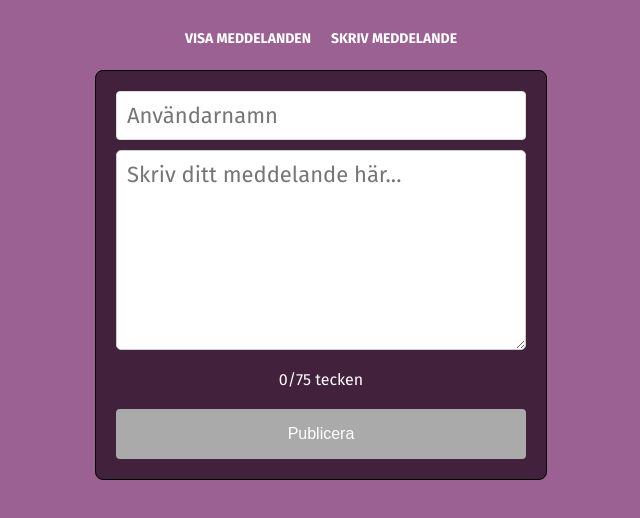
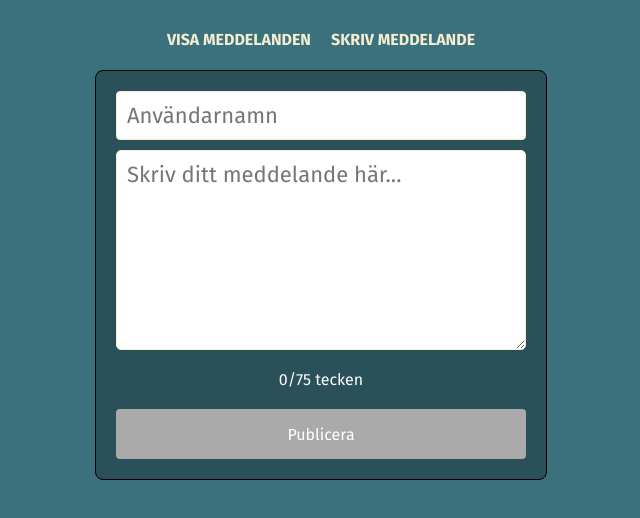
Before and after one commit to Eikei7/Anslagstavla, a React (Create React App) app in the folder anslagstavla-frontend/: page /post in a window 1280 px wide. Shown: the top 518 px of the page, without its empty margins (319-959 px from the left). Built offline with nearby package versions, Linux system fonts and the light colour scheme.

Commit message:
Style changes and comment removal

```diff
--- a/anslagstavla-frontend/src/App.css
+++ b/anslagstavla-frontend/src/App.css
@@ -13,7 +13,6 @@ body {
   font-size: 20px;
 }
 
-
 .tavlan {
   max-width: 410px;
   margin: 0 auto;
@@ -21,13 +20,13 @@ body {
   padding: 20px;
   border: 1px solid #000000;
   border-radius: 8px;
-  background-color: #42213D;
+  background-color: #2a5059;
 }
 
 .tavlan h1 {
   text-align: center;
   font-size: 40px;
-  color: #ffffff;
+  color: #f4edd0;
 }
 
 .tavlan p {
@@ -40,7 +39,7 @@ body {
   width: 100%;
   padding: 10px;
   margin-bottom: 10px;
-  border: 1px solid #ddd;
+  border: 1px solid #f4edd0;
   border-radius: 4px;
   font-size: 22px;
   box-sizing: border-box;
@@ -59,15 +58,16 @@ body {
   padding: 10px;
   font-size: 22px;
   border-radius: 5px;
-  border: 1px solid #ccc;
+  border: 1px solid #f4edd0;
   box-sizing: border-box;
   font-family: 'Fira Sans', sans-serif;
 }
 
 .tavlan button {
+  font-family: 'Fira Sans', sans-serif;
   width: 100%;
   padding: 10px;
-  background-color: #683257;
+  background-color: #3B717D;
   color: white;
   font-size: 16px;
   height: 50px;
@@ -78,24 +78,24 @@ body {
 }
 
 .tavlan button:disabled {
-  background-color: #aaa; /* Grå för inaktiv knapp */
+  background-color: #aaa;
   cursor: not-allowed;
 }
 
 .tavlan button:hover:enabled {
-  background-color: #BD4089; /* Mörkare blå vid hover */
+  background-color: #4E96A6;
 }
 
 ul {
   display: grid;
-  grid-template-columns: repeat(auto-fill, minmax(200px, 1fr)); /* Responsivt rutnät */
-  grid-gap: 35px; /* Mellanrum mellan rutorna */
+  grid-template-columns: repeat(auto-fill, minmax(200px, 1fr));
+  grid-gap: 35px;
   padding: 0;
-  list-style-type: none; /* Ta bort standardpunktlista */
+  list-style-type: none;
 }
 
 ul li {
-  background-color: white;
+  background-color: #f4edd0;
   padding: 15px;
   border-radius: 8px;
   box-shadow: 0 2px 5px rgba(0, 0, 0, 0.1);
@@ -113,105 +113,102 @@ ul li {
 ul li::after {
   content: '';
   position: absolute;
-  bottom: -15px; /* Position under pratbubblan */
-  left: 20px; /* Justera detta för att flytta pratbubblans spets */
+  bottom: -15px;
+  left: 20px;
   border-width: 15px 15px 0;
   border-style: solid;
-  border-color: #f1f1f1 transparent transparent transparent; /* Triangel med samma färg som pratbubblan */
+  border-color: #f4edd0 transparent transparent transparent;
 }
 
 ul li .date {
   font-size: 16px;
-  color: gray; /* Grå text för datum och tid */
+  color: gray;
   position: absolute;
-  top: 10px; /* Positionerar 10px från toppen */
-  left: 10px; /* Positionerar 10px från vänster */
+  top: 10px;
+  left: 10px;
   text-align: left;
 }
 
 ul li .message {
   font-size: 20px;
-  margin: auto 0; /* Placera meddelandet i mitten */
+  margin: auto 0;
 }
 
 ul li .username {
   font-size: 20px;
   position: absolute;
-  left: 20px; /* Positionerar 10px från vänster */
-  bottom: 20px; /* Positionerar 10px från botten */
-  font-weight: bold; /* Fetare stil för användarnamnet */
-  margin-top: auto; /* Placera namnet längst ned */
+  left: 20px;
+  bottom: 20px;
+  font-weight: bold;
+  margin-top: auto;
 }
 
 ul li button {
   padding: 5px 10px;
   background-color: #28a745;
-  color: white;
+  color: #f4edd0;
   border: none;
   border-radius: 4px;
+  font-family: 'Fira Sans', sans-serif;
   cursor: pointer;
   transition: background-color 0.3s ease;
-  align-self: flex-end; /* Placera knappen längst ned till höger */
-  width: auto; /* Se till att knappen inte tar upp hela bredden */
-  max-width: 180px; /* Sätter en maxbredd för knappen */
+  align-self: flex-end;
+  width: auto;
+  max-width: 180px;
 }
 
 ul li button:hover {
   background-color: #218838;
 }
 
-/* Styling för navigeringen och centrering */
 .nav-container {
-  position: fixed; /* Gör att navigeringen stannar på en fast position */
-  top: 0; /* Placera navigeringen längst upp */
-  left: 50%; /* Justera till vänster */
+  position: fixed;
+  top: 0;
+  left: 50%;
   transform: translateX(-50%);
-  display: flex; /* Flexbox för att arrangera länkarna horisontellt */
-  justify-content: center; /* Centrerar navigeringen horisontellt */
-  align-items: center; /* Centrerar länkarna vertikalt inom sin container */
-  gap: 20px; /* Utrymme mellan navigeringslänkarna */
+  display: flex;
+  justify-content: center;
+  align-items: center;
+  gap: 20px;
   padding: 10px;
   max-width: 420px;
-  background-color: #9b6192;
+  background-color: #3B717D;
   border-radius: 5px;
-  margin-top: 20px; /* Skapa lite utrymme ovanför navigeringen */
+  margin-top: 20px;
   z-index: 1000;
 }
 
-/* Styling för varje länk */
 .nav-item {
-  font-size: 14px;
+  font-size: 16px;
 }
 
-/* Styling för länkar */
 .nav-item a {
   text-decoration: none;
   text-transform: uppercase;
-  color: #ffffff; /* Länkfärg */
+  color: #f4edd0;
   font-weight: bold;
 }
 
 .nav-item a:hover {
-  color: #0056b3; /* Länkfärg vid hovring */
+  color: #0056b3;
   text-decoration: underline;
 }
-/* Modalens overlay som täcker hela sidan */
+
 .modal-overlay {
   position: fixed;
   top: 0;
   left: 0;
   width: 100%;
   height: 100%;
-  background-color: rgba(0, 0, 0, 0.5); /* Mörk bakgrund för att fokusera på modalen */
+  background-color: rgba(0, 0, 0, 0.5);
   display: flex;
   justify-content: center;
   align-items: center;
-  z-index: 1000; /* Se till att modalen ligger över allt annat innehåll */
+  z-index: 1000;
 }
 
-/* Modalens innehåll */
 .modal-content {
-  background-color: white;
+  background-color: #f4edd0;
   padding: 20px;
   border-radius: 10px;
   width: 300px;
@@ -232,8 +229,8 @@ ul li button:hover {
   width: 100px;
   height: 40px;
   margin-right: 10px;
-  background-color: #683257;
-  color: white;
+  background-color: #3B717D;
+  color: #ffffff;
   border: none;
   border-radius: 5px;
   cursor: pointer;
--- a/anslagstavla-frontend/src/components/Anslagstavla.jsx
+++ b/anslagstavla-frontend/src/components/Anslagstavla.jsx
@@ -22,10 +22,10 @@ const Anslagstavla = () => {
     const [error, setError] = useState('');
     const [editingMessageId, setEditingMessageId] = useState(null);
     const [currentMessageText, setCurrentMessageText] = useState('');
-    const [inputMessageId, setInputMessageId] = useState(''); // För inmatning av ID
-    const [updateError, setUpdateError] = useState(''); // För uppdateringsfel
-    const [sortOrder, setSortOrder] = useState('newest'); // Håller reda på sorteringsordning
-    const [filterUser, setFilterUser] = useState(''); // Håller reda på vald användare för filtrering
+    const [inputMessageId, setInputMessageId] = useState('');
+    const [updateError, setUpdateError] = useState('');
+    const [sortOrder, setSortOrder] = useState('newest');
+    const [filterUser, setFilterUser] = useState('');
 
     const fetchMessages = async () => {
         try {
@@ -33,7 +33,6 @@ const Anslagstavla = () => {
             const response = await axios.get(`${API_URL}`);
             let sortedMessages = response.data;
 
-            // Sortera efter valt sorteringsordning
             if (sortOrder === 'newest') {
                 sortedMessages = sortedMessages.sort((a, b) => new Date(b.createdAt) - new Date(a.createdAt));
             } else {
@@ -57,10 +56,10 @@ const Anslagstavla = () => {
         try {
             await axios.put(`${API_URL}/${id}`, { text: newText });
             fetchMessages();
-            setEditingMessageId(null); // Stäng formuläret efter uppdatering
-            setUpdateError(''); // Återställ eventuella felmeddelanden
+            setEditingMessageId(null);
+            setUpdateError('');
         } catch (err) {
-            setUpdateError('Kunde inte uppdatera meddelandet'); // Visar fel i modalen
+            setUpdateError('Kunde inte uppdatera meddelandet');
         }
     };
 
@@ -71,8 +70,8 @@ const Anslagstavla = () => {
 
     const closeUpdateForm = () => {
         setEditingMessageId(null);
-        setInputMessageId(''); // Återställ inputfältet
-        setUpdateError(''); // Återställ eventuella fel
+        setInputMessageId('');
+        setUpdateError('');
     };
 
     const handleSortToggle = () => {
@@ -87,7 +86,6 @@ const Anslagstavla = () => {
         fetchMessages();
     }, [sortOrder]);
 
-    // Filtrera meddelanden efter användarnamn om ett användarnamn är valt
     const filteredMessages = filterUser
         ? messages.filter(message => message.username.toLowerCase().includes(filterUser.toLowerCase()))
         : messages;
@@ -95,9 +93,8 @@ const Anslagstavla = () => {
     return (
         <div className="tavlan">
             <h1>Shui - Anslagstavlan</h1>
-            {error && <p style={{ color: 'red' }}>{error}</p>} {/* Felmeddelande för att hämta meddelanden */}
+            {error && <p style={{ color: 'red' }}>{error}</p>}
             <img src="noticeboard.jpeg" width="410" alt="Anslagstavla" />
-            {/* Sorterings- och filtreringsfunktioner */}
             <div>
                 <button onClick={handleSortToggle}>
                     Sortera efter: {sortOrder === 'newest' ? 'Nyast först' : 'Äldst först'}
@@ -121,12 +118,11 @@ const Anslagstavla = () => {
                             <div className="message">{text}</div>
                             <div className="username">{username}</div>
 
-                            {/* Visa uppdateringsformulär i en modal om det aktuella meddelandet redigeras */}
                             {editingMessageId === id && (
                                 <div className="modal-overlay">
                                     <div className="modal-content">
                                         <h2>Ändra meddelandet</h2>
-                                        {updateError && <p style={{ color: 'red' }}>{updateError}</p>} {/* Visar fel i modalen */}
+                                        {updateError && <p style={{ color: 'red' }}>{updateError}</p>}
                                         <input
                                             type="text"
                                             placeholder="Ange nytt meddelande"
@@ -137,7 +133,7 @@ const Anslagstavla = () => {
                                             type="text"
                                             placeholder="Ange meddelandets ID"
                                             value={inputMessageId}
-                                            onChange={(e) => setInputMessageId(e.target.value)} // Spara inmatat ID
+                                            onChange={(e) => setInputMessageId(e.target.value)}
                                         />
                                         <button onClick={() => handleUpdate(id, currentMessageText)}>Spara</button>
                                         <button onClick={closeUpdateForm}>Avbryt</button>
--- a/anslagstavla-frontend/src/index.css
+++ b/anslagstavla-frontend/src/index.css
@@ -2,7 +2,7 @@
 
 body {
   margin: 0;
-  background-color: #9b6192;
+  background-color: #3B717D;
   font-family: 'Fira Sans', 'Droid Sans', 'Helvetica Neue',
     sans-serif;
   -webkit-font-smoothing: antialiased;
```
